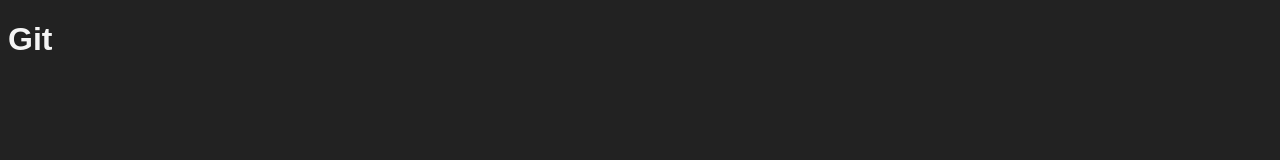
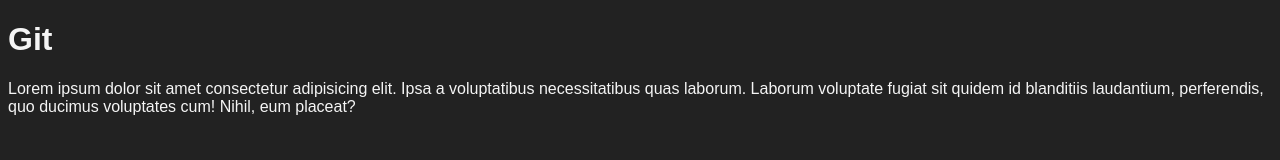
Before and after one commit to FrenkSpeck/smart, a plain HTML site: page index.html in a window 1280 px wide. Drawn offline with Linux system fonts and the light colour scheme.

Commit message:
Second Commit

```diff
--- a/index.html
+++ b/index.html
@@ -10,6 +10,9 @@
 
 <body>
     <h1>Git</h1>
+    <p>Lorem ipsum dolor sit amet consectetur adipisicing elit. Ipsa a voluptatibus necessitatibus quas laborum. Laborum
+        voluptate fugiat sit quidem id blanditiis laudantium, perferendis, quo ducimus voluptates cum! Nihil, eum
+        placeat?</p>
 </body>
 
 </html>
```
Also changed, not shown: README.md (added).
